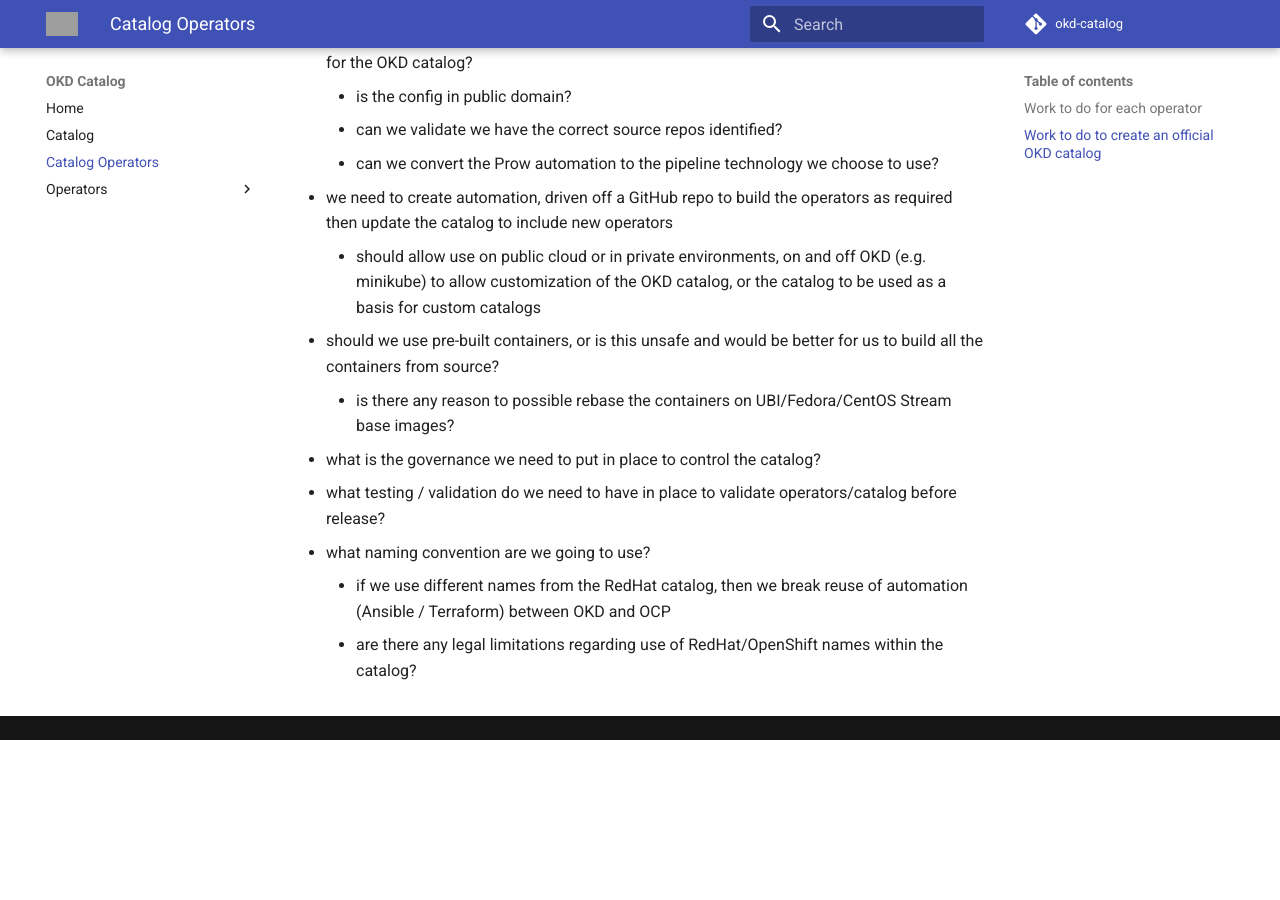
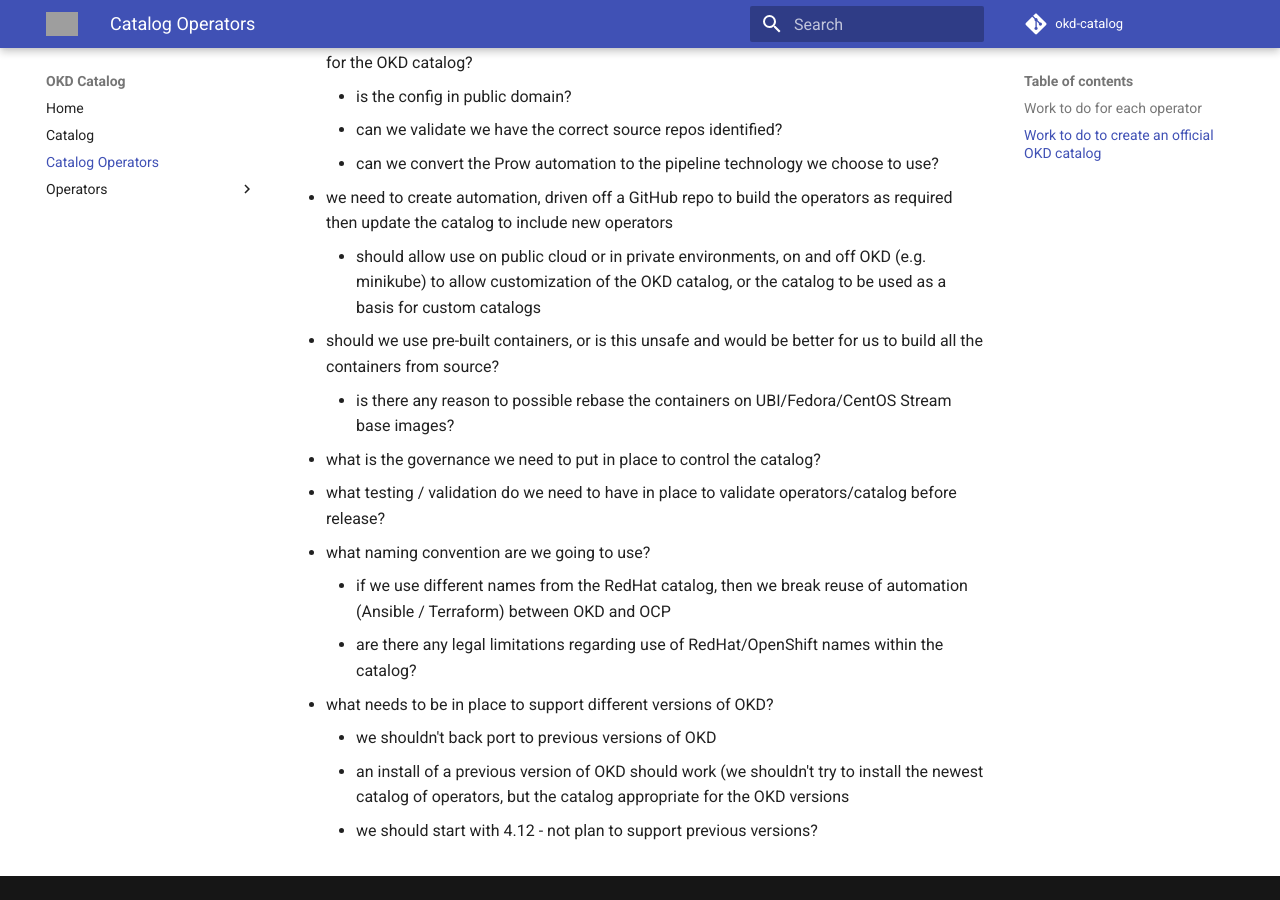
Before and after one commit to brianinnes/okd-catalog, an MkDocs documentation site: the page built from docs/catalog-operators.md, in a window 1280 px wide and 900 px high, scrolled down 1179 px. Built offline with MkDocs 1.6.1 and Material for MkDocs 9.7.7, drawn with Linux system fonts in a browser that asks for light colours; comment, search, counter and statistics services are not loaded; before the commit the page ends 1919 px from its top, so only the background shows below that; grey boxes are pictures that could not be loaded.

Commit message:
OKD version support questions

```diff
--- a/docs/catalog-operators.md
+++ b/docs/catalog-operators.md
@@ -39,3 +39,7 @@
 - what naming convention are we going to use?
     - if we use different names from the RedHat catalog, then we break reuse of automation (Ansible / Terraform) between OKD and OCP
     - are there any legal limitations regarding use of RedHat/OpenShift names within the catalog?
+- what needs to be in place to support different versions of OKD?
+    - we shouldn't back port to previous versions of OKD
+    - an install of a previous version of OKD should work (we shouldn't try to install the newest catalog of operators, but the catalog appropriate for the OKD versions
+    - we should start with 4.12 - not plan to support previous versions?
```
